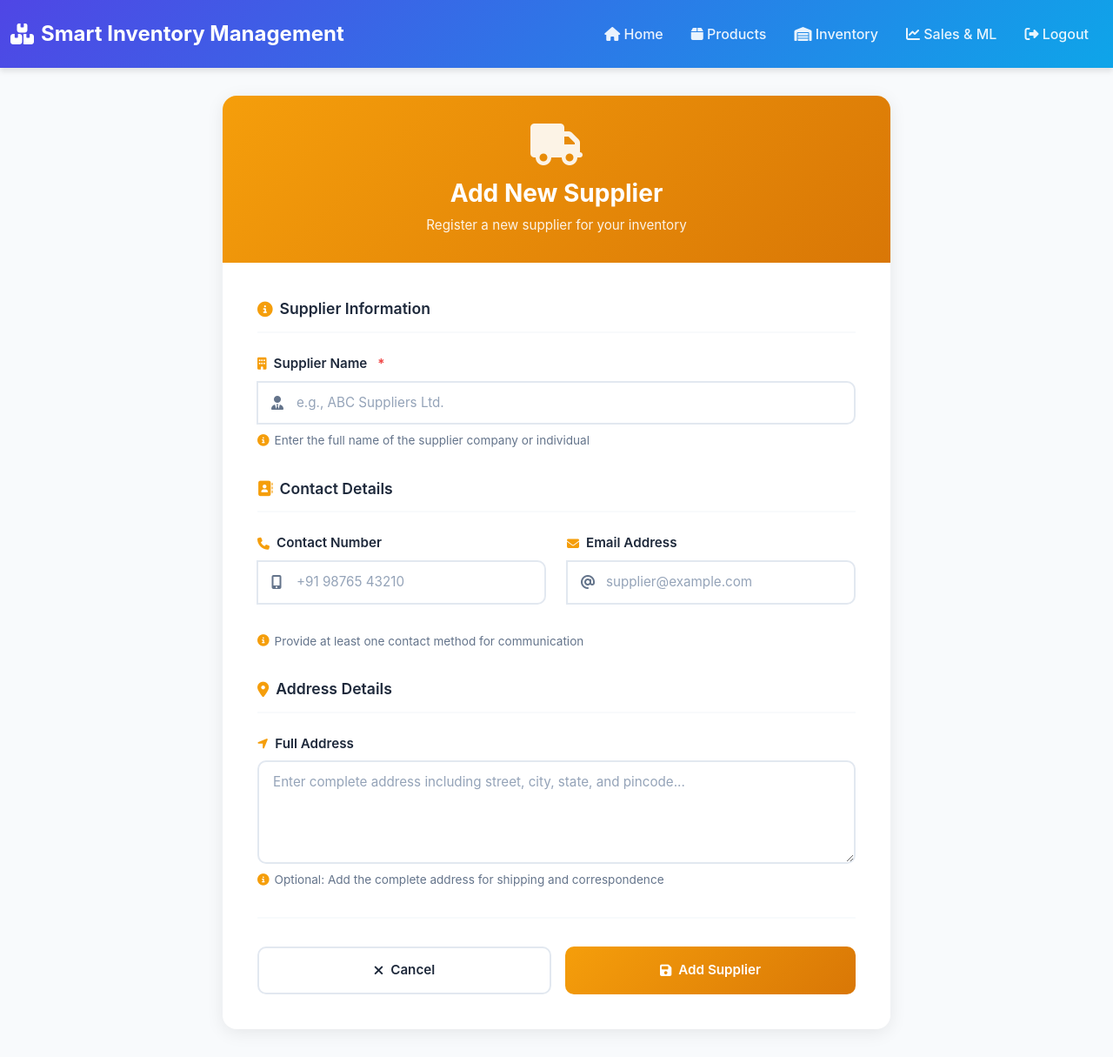
After one commit to AnandaNarayanan44/Inventory-Management-project, a Django app: page /addSupplier in a window 1280 px wide. The commit adds this page. Shown: the whole page at 87% size. Run offline with Django 5.2, Linux system fonts and the light colour scheme; some libraries are stand-ins or nearby versions.

Commit message:
some unsaved changes

```diff
--- /dev/null
+++ b/InventoryManagmentSystem/InventoryApp/static/css/addSupplier.css
@@ -0,0 +1,259 @@
+:root {
+    --primary-color: #4f46e5;
+    --secondary-color: #0ea5e9;
+    --success-color: #10b981;
+    --danger-color: #ef4444;
+    --dark-color: #1e293b;
+    --light-bg: #f8fafc;
+}
+
+.form-container {
+    max-width: 800px;
+    margin: 2rem auto;
+    padding: 0 1rem;
+}
+
+.form-card {
+    background: white;
+    border-radius: 16px;
+    box-shadow: 0 4px 20px rgba(0, 0, 0, 0.08);
+    overflow: hidden;
+}
+
+.form-header {
+    background: linear-gradient(135deg, #f59e0b 0%, #d97706 100%);
+    padding: 2rem;
+    text-align: center;
+    color: white;
+}
+
+.form-header i {
+    font-size: 3rem;
+    margin-bottom: 1rem;
+    opacity: 0.9;
+}
+
+.form-header h1 {
+    font-size: 1.75rem;
+    font-weight: 700;
+    margin: 0;
+}
+
+.form-header p {
+    margin: 0.5rem 0 0 0;
+    opacity: 0.9;
+    font-size: 0.95rem;
+}
+
+.form-body {
+    padding: 2.5rem;
+}
+
+.form-section {
+    margin-bottom: 2rem;
+}
+
+.section-title {
+    font-size: 1.1rem;
+    font-weight: 600;
+    color: var(--dark-color);
+    margin-bottom: 1.5rem;
+    display: flex;
+    align-items: center;
+    gap: 0.5rem;
+    padding-bottom: 0.75rem;
+    border-bottom: 2px solid var(--light-bg);
+}
+
+.section-title i {
+    color: #f59e0b;
+}
+
+.form-group {
+    margin-bottom: 1.5rem;
+}
+
+.form-label {
+    font-weight: 600;
+    color: var(--dark-color);
+    margin-bottom: 0.5rem;
+    display: flex;
+    align-items: center;
+    gap: 0.5rem;
+    font-size: 0.95rem;
+}
+
+.form-label i {
+    color: #f59e0b;
+    font-size: 0.875rem;
+}
+
+.required {
+    color: var(--danger-color);
+    margin-left: 0.25rem;
+}
+
+.form-control,
+.form-select {
+    width: 100%;
+    padding: 0.75rem 1rem;
+    border: 2px solid #e2e8f0;
+    border-radius: 10px;
+    font-size: 0.95rem;
+    transition: all 0.3s ease;
+    background: white;
+    font-family: inherit;
+}
+
+.form-control:focus,
+.form-select:focus {
+    outline: none;
+    border-color: #f59e0b;
+    box-shadow: 0 0 0 3px rgba(245, 158, 11, 0.1);
+}
+
+.form-control::placeholder {
+    color: #94a3b8;
+}
+
+textarea.form-control {
+    resize: vertical;
+    min-height: 100px;
+}
+
+.input-group {
+    position: relative;
+}
+
+.input-icon {
+    position: absolute;
+    left: 1rem;
+    top: 50%;
+    transform: translateY(-50%);
+    color: #64748b;
+    font-size: 1rem;
+    z-index: 10;
+    pointer-events: none;
+}
+
+.input-group .form-control {
+    padding-left: 2.75rem;
+}
+
+.form-row {
+    display: grid;
+    grid-template-columns: 1fr 1fr;
+    gap: 1.5rem;
+}
+
+.form-actions {
+    display: flex;
+    gap: 1rem;
+    margin-top: 2rem;
+    padding-top: 2rem;
+    border-top: 2px solid var(--light-bg);
+}
+
+.btn {
+    padding: 0.875rem 2rem;
+    border-radius: 10px;
+    font-weight: 600;
+    font-size: 0.95rem;
+    border: none;
+    cursor: pointer;
+    transition: all 0.3s ease;
+    display: inline-flex;
+    align-items: center;
+    justify-content: center;
+    gap: 0.5rem;
+    flex: 1;
+    text-decoration: none;
+}
+
+.btn-primary {
+    background: linear-gradient(135deg, #f59e0b, #d97706);
+    color: white;
+}
+
+.btn-primary:hover {
+    transform: translateY(-2px);
+    box-shadow: 0 8px 20px rgba(245, 158, 11, 0.3);
+}
+
+.btn-secondary {
+    background: white;
+    color: var(--dark-color);
+    border: 2px solid #e2e8f0;
+}
+
+.btn-secondary:hover {
+    border-color: #f59e0b;
+    color: #f59e0b;
+    transform: translateY(-2px);
+}
+
+.helper-text {
+    font-size: 0.85rem;
+    color: #64748b;
+    margin-top: 0.5rem;
+    display: flex;
+    align-items: center;
+    gap: 0.375rem;
+}
+
+.helper-text i {
+    color: #f59e0b;
+}
+
+.alert {
+    padding: 1rem;
+    border-radius: 8px;
+    margin-bottom: 1.5rem;
+    display: flex;
+    align-items: center;
+    gap: 0.75rem;
+}
+
+.alert-success {
+    background: rgba(16, 185, 129, 0.1);
+    border: 1px solid var(--success-color);
+    color: #065f46;
+}
+
+.alert-danger {
+    background: rgba(239, 68, 68, 0.1);
+    border: 1px solid var(--danger-color);
+    color: #991b1b;
+}
+
+.alert i {
+    font-size: 1.25rem;
+}
+
+/* Responsive Design */
+@media (max-width: 768px) {
+    .form-body {
+        padding: 1.5rem;
+    }
+
+    .form-header {
+        padding: 1.5rem;
+    }
+
+    .form-header h1 {
+        font-size: 1.5rem;
+    }
+
+    .form-row {
+        grid-template-columns: 1fr;
+        gap: 1rem;
+    }
+
+    .form-actions {
+        flex-direction: column;
+    }
+
+    .btn {
+        width: 100%;
+    }
+}
--- /dev/null
+++ b/InventoryManagmentSystem/InventoryApp/templates/addSupplier.html
@@ -0,0 +1,189 @@
+{% extends 'base.html' %}
+
+{% block body %}
+
+
+
+<div class="form-container">
+    <div class="form-card">
+        <!-- Form Header -->
+        <div class="form-header">
+            <i class="fas fa-truck"></i>
+            <h1>Add New Supplier</h1>
+            <p>Register a new supplier for your inventory</p>
+        </div>
+
+        <!-- Form Body -->
+        <div class="form-body">
+            <!-- Success/Error Messages -->
+            {% if messages %}
+                {% for message in messages %}
+                    <div class="alert alert-{{ message.tags }}">
+                        <i class="fas fa-{% if message.tags == 'success' %}check-circle{% else %}exclamation-circle{% endif %}"></i>
+                        <span>{{ message }}</span>
+                    </div>
+                {% endfor %}
+            {% endif %}
+
+            <form method="post" action="{% url 'addSupplier' %}" id="supplierForm">
+                {% csrf_token %}
+
+                <!-- Basic Information Section -->
+                <div class="form-section">
+                    <div class="section-title">
+                        <i class="fas fa-info-circle"></i>
+                        Supplier Information
+                    </div>
+
+                    <div class="form-group">
+                        <label class="form-label" for="name">
+                            <i class="fas fa-building"></i>
+                            Supplier Name
+                            <span class="required">*</span>
+                        </label>
+                        <div class="input-group">
+                            <i class="fas fa-user-tie input-icon"></i>
+                            <input type="text"
+                                   class="form-control"
+                                   id="name"
+                                   name="name"
+                                   maxlength="100"
+                                   placeholder="e.g., ABC Suppliers Ltd."
+                                   required />
+                        </div>
+                        <div class="helper-text">
+                            <i class="fas fa-info-circle"></i>
+                            Enter the full name of the supplier company or individual
+                        </div>
+                    </div>
+                </div>
+
+                <!-- Contact Details Section -->
+                <div class="form-section">
+                    <div class="section-title">
+                        <i class="fas fa-address-book"></i>
+                        Contact Details
+                    </div>
+
+                    <div class="form-row">
+                        <div class="form-group">
+                            <label class="form-label" for="contact_number">
+                                <i class="fas fa-phone"></i>
+                                Contact Number
+                            </label>
+                            <div class="input-group">
+                                <i class="fas fa-mobile-alt input-icon"></i>
+                                <input type="tel"
+                                       class="form-control"
+                                       id="contact_number"
+                                       name="contact_number"
+                                       maxlength="20"
+                                       placeholder="+91 98765 43210" />
+                            </div>
+                        </div>
+
+                        <div class="form-group">
+                            <label class="form-label" for="email">
+                                <i class="fas fa-envelope"></i>
+                                Email Address
+                            </label>
+                            <div class="input-group">
+                                <i class="fas fa-at input-icon"></i>
+                                <input type="email"
+                                       class="form-control"
+                                       id="email"
+                                       name="email"
+                                       placeholder="supplier@example.com" />
+                            </div>
+                        </div>
+                    </div>
+
+                    <div class="helper-text">
+                        <i class="fas fa-info-circle"></i>
+                        Provide at least one contact method for communication
+                    </div>
+                </div>
+
+                <!-- Address Section -->
+                <div class="form-section">
+                    <div class="section-title">
+                        <i class="fas fa-map-marker-alt"></i>
+                        Address Details
+                    </div>
+
+                    <div class="form-group">
+                        <label class="form-label" for="address">
+                            <i class="fas fa-location-arrow"></i>
+                            Full Address
+                        </label>
+                        <textarea class="form-control"
+                                  id="address"
+                                  name="address"
+                                  rows="4"
+                                  placeholder="Enter complete address including street, city, state, and pincode..."></textarea>
+                        <div class="helper-text">
+                            <i class="fas fa-info-circle"></i>
+                            Optional: Add the complete address for shipping and correspondence
+                        </div>
+                    </div>
+                </div>
+
+                <!-- Form Actions -->
+                <div class="form-actions">
+                    <a href="{% url 'inventory' %}" class="btn btn-secondary">
+                        <i class="fas fa-times"></i>
+                        Cancel
+                    </a>
+                    <button type="submit" class="btn btn-primary">
+                        <i class="fas fa-save"></i>
+                        Add Supplier
+                    </button>
+                </div>
+            </form>
+        </div>
+    </div>
+</div>
+
+<script>
+    // Form validation feedback
+    document.getElementById('supplierForm').addEventListener('submit', function(e) {
+        const form = e.target;
+        if (!form.checkValidity()) {
+            e.preventDefault();
+            e.stopPropagation();
+
+            // Highlight invalid fields
+            const invalidFields = form.querySelectorAll(':invalid');
+            invalidFields.forEach(field => {
+                field.style.borderColor = 'var(--danger-color)';
+            });
+        }
+    });
+
+    // Remove error styling on input
+    document.querySelectorAll('.form-control').forEach(input => {
+        input.addEventListener('input', function() {
+            this.style.borderColor = '';
+        });
+    });
+
+    // Phone number formatting (India format)
+    const phoneInput = document.getElementById('contact_number');
+    phoneInput.addEventListener('input', function(e) {
+        let value = e.target.value.replace(/\D/g, '');
+        if (value.length > 10) {
+            value = value.substring(0, 10);
+        }
+        e.target.value = value;
+    });
+
+    // Email validation
+    const emailInput = document.getElementById('email');
+    emailInput.addEventListener('blur', function() {
+        if (this.value && !this.validity.valid) {
+            this.style.borderColor = 'var(--danger-color)';
+        }
+    });
+</script>
+
+{% endblock body %}
--- a/InventoryManagmentSystem/InventoryApp/templates/base.html
+++ b/InventoryManagmentSystem/InventoryApp/templates/base.html
@@ -15,6 +15,7 @@
     <link rel="stylesheet" href="{% static 'css/inventory.css'%}">
     <link rel="stylesheet" href="{% static 'css/addStock.css' %}">
     <link rel="stylesheet" href="{% static 'css/reduceStock.css'%}">
+    <link rel="stylesheet" href="{% static 'css/addSupplier.css'%}">
 </head>
 <body>
     <!-- Navbar -->
--- a/InventoryManagmentSystem/InventoryApp/templates/inventory.html
+++ b/InventoryManagmentSystem/InventoryApp/templates/inventory.html
@@ -27,13 +27,13 @@
 
     <!-- Action Buttons -->
     <div class="action-buttons">
-        <a class="btn-custom btn-primary-custom" data-bs-toggle="modal" data-bs-target="#addStockModal" href="{% url 'addStock' %}">
+        <a class="btn-custom btn-primary-custom"  href="{% url 'addStock' %}">
             <i class="fas fa-plus"></i> Add Stock
         </a>
-        <a class="btn-custom btn-success-custom" data-bs-toggle="modal" data-bs-target="#reduceStockModal" href="{% url 'reduceStock' %}">
+        <a class="btn-custom btn-success-custom"  href="{% url 'reduceStock' %}">
             <i class="fas fa-minus"></i> Reduce Stock
         </a>
-        <a href="" class="btn-custom btn-outline-custom">
+        <a  class="btn-custom btn-outline-custom" href="{% url 'addSupplier' %}">
             <i class="fas fa-truck"></i> Add Supplier
         </a>
         <a href="" class="btn-custom btn-outline-custom">
--- a/InventoryManagmentSystem/InventoryApp/urls.py
+++ b/InventoryManagmentSystem/InventoryApp/urls.py
@@ -12,7 +12,8 @@ urlpatterns = [
     path('exportCsv', views.exportCsv, name='exportCsv'),
     path('inventory',views.inventory,name='inventory'),
     path('addStock',views.stockAdding,name='addStock'),
-    path('reduceStock',views.stockReducing,name='reduceStock')
+    path('reduceStock',views.stockReducing,name='reduceStock'),
+    path('addSupplier',views.addSupplier,name='addSupplier'),
 
 
 ]
--- a/InventoryManagmentSystem/InventoryApp/views.py
+++ b/InventoryManagmentSystem/InventoryApp/views.py
@@ -1,5 +1,5 @@
 from django.shortcuts import redirect, render, HttpResponse, get_object_or_404
-from .models import Product
+from .models import Product,Supplier
 from django.contrib import messages
 import csv
 # Create your views here.
@@ -111,7 +111,36 @@ def inventory(request):
 
 
 def stockAdding(request):
-    return render(request,'addStock.html')
+    product=Product.objects.all()
+    suppliers=Supplier.objects.all()
+    context={
+        'suppliers':suppliers,
+        'products':product
+    }
+    #print(suppliers.values())
+    #print(product)
+
+    return render(request,'addStock.html',context)
 
 def stockReducing(request):
     return render(request,'reduceStock.html')
+
+def addSupplier(request):
+    if request.method == 'POST':
+        name = request.POST.get('name')
+        contact_number = request.POST.get('contact_number')
+        email = request.POST.get('email')
+        address = request.POST.get('address')
+
+        try:
+            supplier = Supplier.objects.create(
+                name=name,
+                contact_number=contact_number,
+                email=email,
+                address=address
+            )
+            supplier.save()
+            messages.success(request, "Supplier added successfully!")
+        except Exception as e:
+            messages.error(request, f"Error adding supplier: {e}")
+    return render(request,'addSupplier.html')
```
Also changed, not shown: InventoryManagmentSystem/InventoryApp/migrations/0002_supplier.py (added), InventoryManagmentSystem/InventoryApp/templates/addStock.html (indentation only), InventoryManagmentSystem/db.sqlite3.
